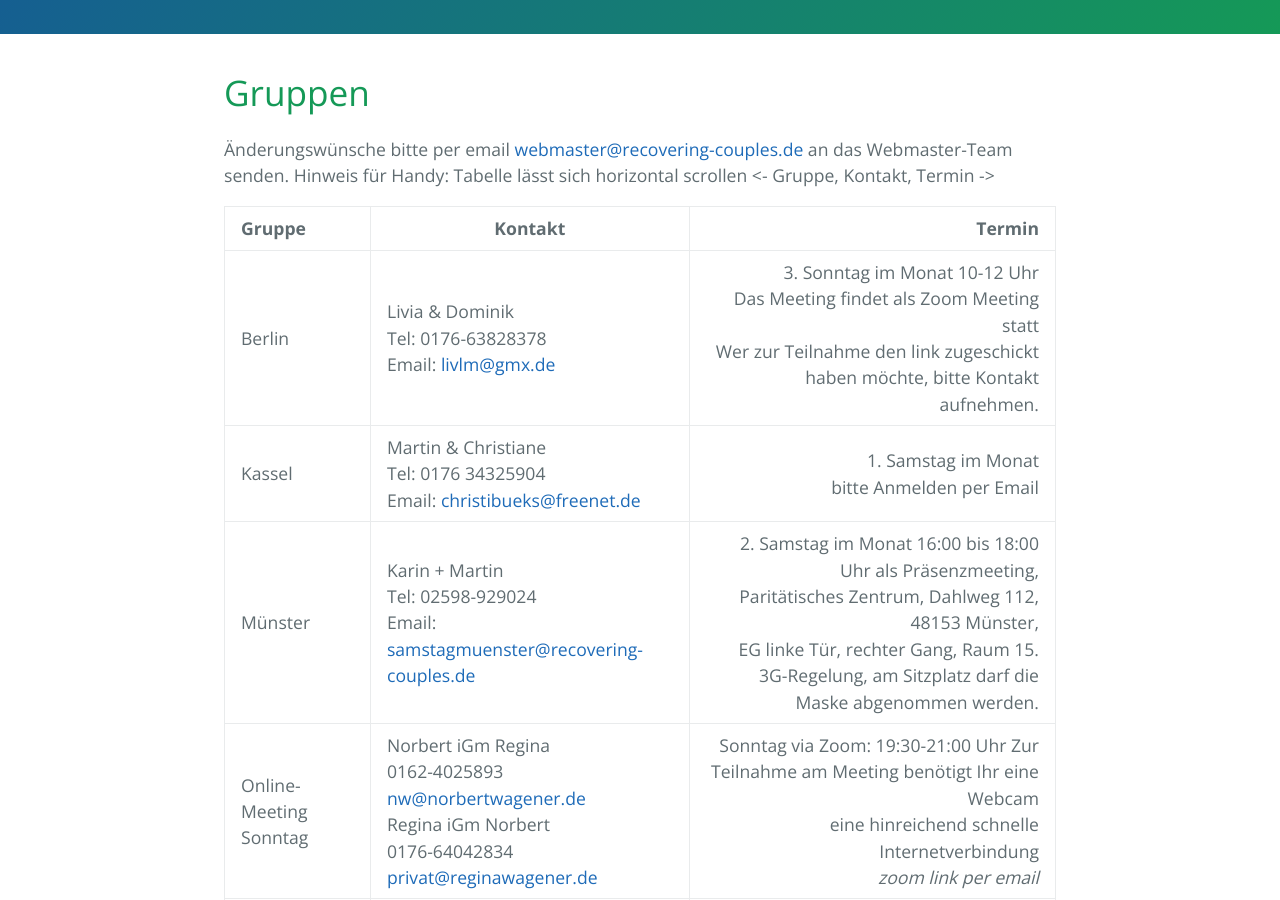
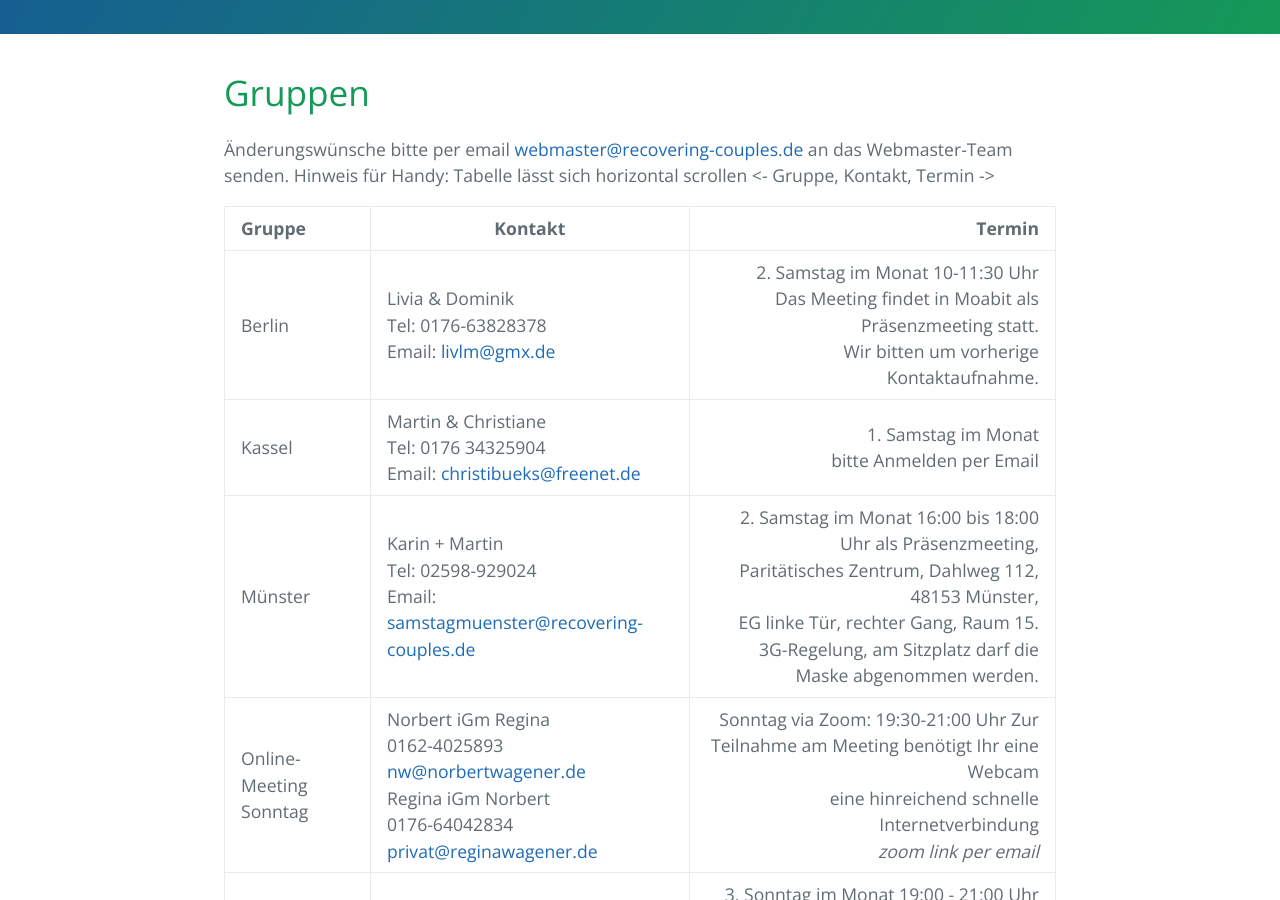
Before and after one commit to rcadeutschland/rcadeutschland.github.io, a Jekyll site: the page built from Gruppen.md, in a window 1280 px wide and 900 px high, scrolled down 307 px. Built offline with Jekyll 4.4.1, drawn with Linux system fonts in a browser that asks for light colours.

Commit message:
Update Gruppen.md
Achim, 29.9.2022: Änderung Berlin gemäß E-Mail von Livia vom 29.08.2022, 20:24

```diff
--- a/Gruppen.md
+++ b/Gruppen.md
@@ -10,7 +10,7 @@
 
 | Gruppe | Kontakt | Termin                       |
 |:------ | ------- | ---------------------------: |
-| Berlin | Livia & Dominik<br>Tel:  0176-63828378<br>Email: <livlm@gmx.de> | 3. Sonntag im Monat 10-12 Uhr <br>Das Meeting findet als Zoom Meeting statt<br>Wer zur Teilnahme den link zugeschickt haben möchte, bitte Kontakt aufnehmen. |
+| Berlin | Livia & Dominik<br>Tel:  0176-63828378<br>Email: <livlm@gmx.de> | 2. Samstag im Monat 10-11:30 Uhr <br>Das Meeting findet in Moabit als Präsenzmeeting statt.<br>Wir bitten um vorherige Kontaktaufnahme. |
 | Kassel | Martin & Christiane<br>Tel: 0176 34325904<br>Email: <christibueks@freenet.de> | 1. Samstag im Monat<br> bitte Anmelden per Email |
 | Münster | Karin + Martin<br>Tel: 02598-929024<br>Email: <samstagmuenster@recovering-couples.de> | 2. Samstag im Monat 16:00 bis 18:00 Uhr als Präsenzmeeting,<br>Paritätisches Zentrum, Dahlweg 112, 48153 Münster,<br>EG linke Tür, rechter Gang, Raum 15.<br>3G-Regelung, am Sitzplatz darf die Maske abgenommen werden.  |
 | Online-Meeting Sonntag | Norbert iGm Regina<br>0162-4025893<br><nw@norbertwagener.de><br>Regina iGm Norbert<br>0176-64042834<br><privat@reginawagener.de> | Sonntag via Zoom: 19:30-21:00 Uhr Zur Teilnahme am Meeting benötigt Ihr eine Webcam<br> eine hinreichend schnelle Internetverbindung<br>*zoom link per email* |
```
